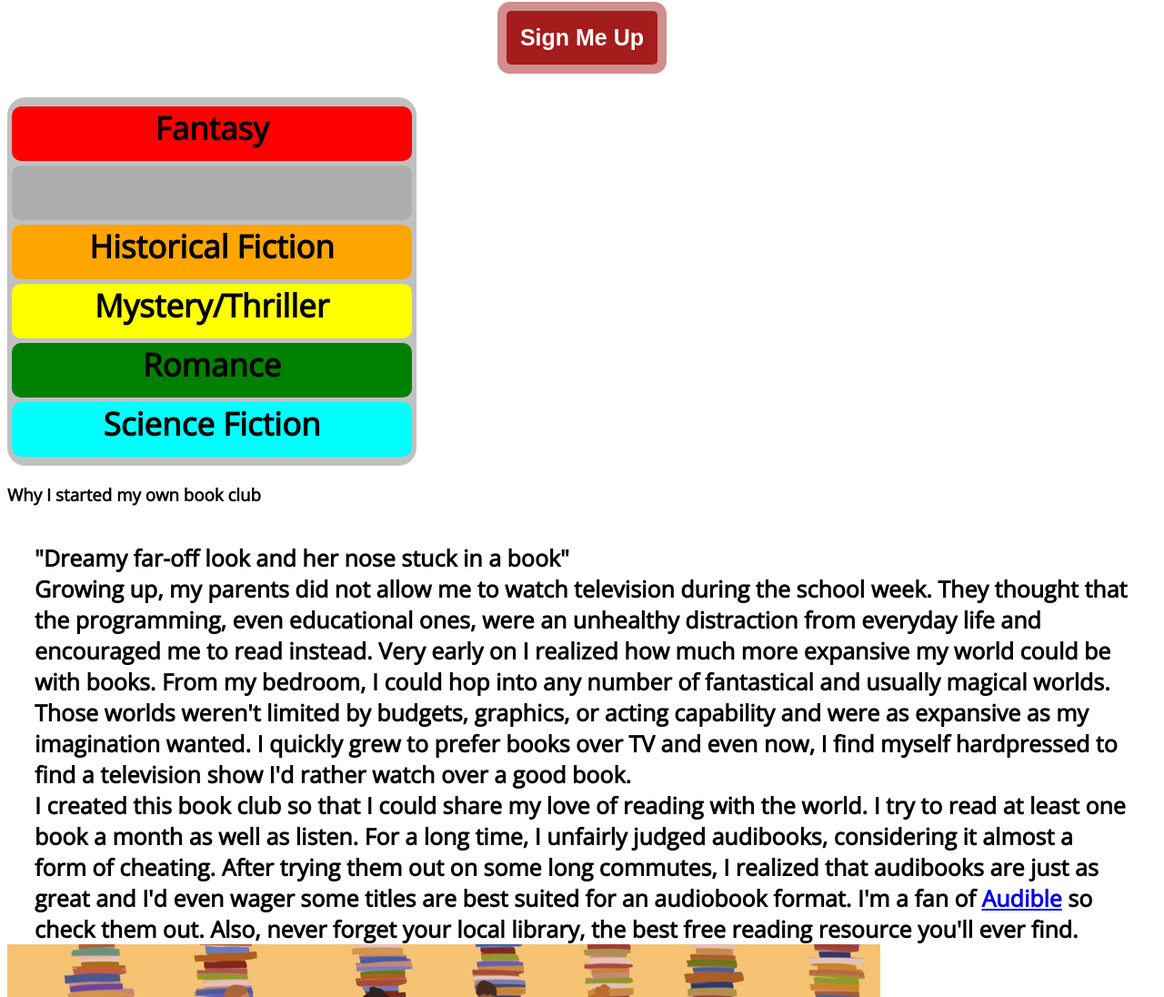
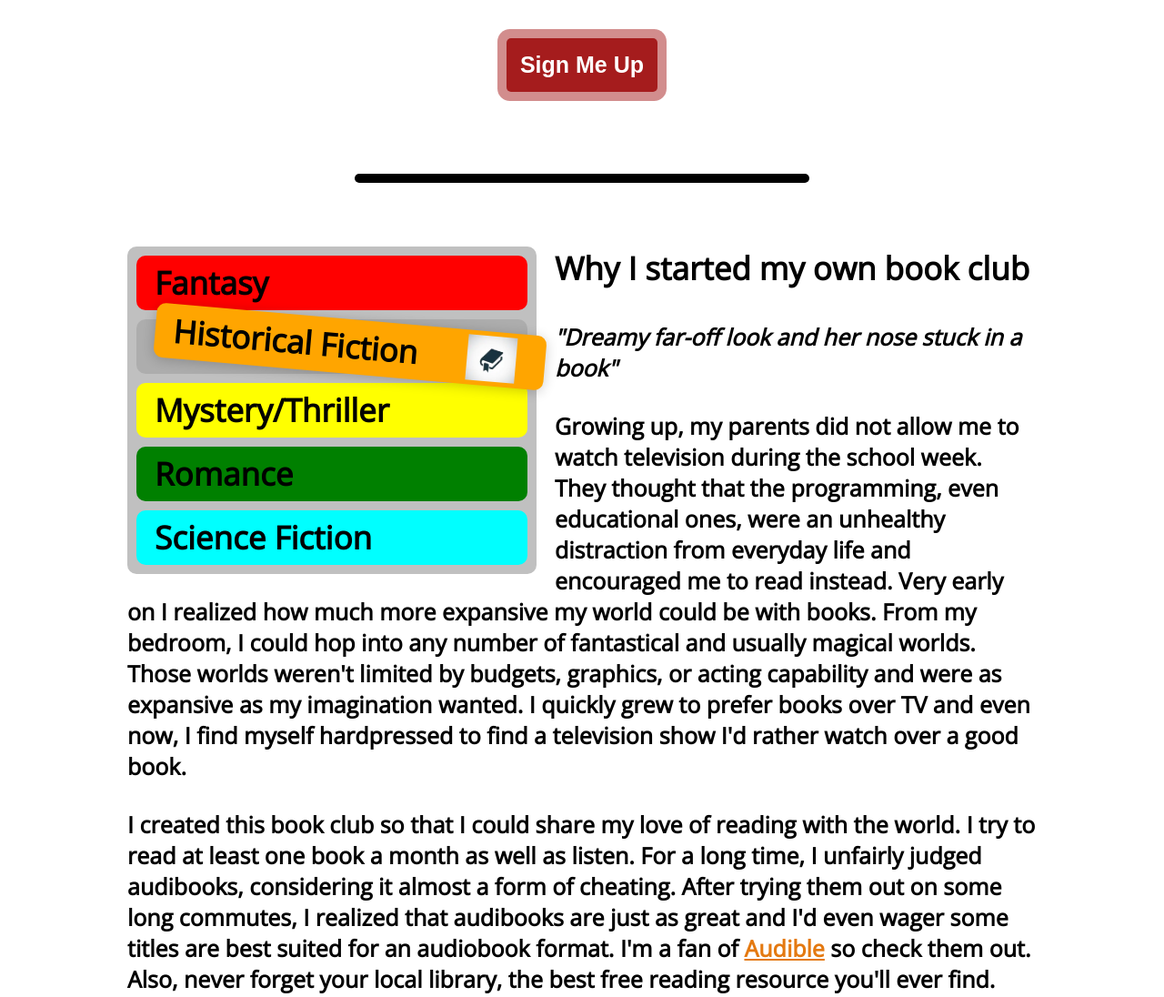
Before and after one commit to lrolle93/book-club, a plain HTML site: page book-club.html in a window 1280 px wide. Shown: the part 1051-2147 px from the top of the page at 91% size. Drawn offline with nearby package versions, Linux system fonts and the light colour scheme.

Commit message:
Story Section, Footer Styling
Added HTML & Images

```diff
--- a/book-club.css
+++ b/book-club.css
@@ -12,7 +12,7 @@ h2{
 p{
 	font-weight: bolder;
 	font-size: 25px;
-	margin: 0 30px;
+	margin: 30px 0;
 }
 
 
@@ -78,19 +78,6 @@ h1{
 	transform: rotate(15deg);
 }
 
-
-.book-banner a.rmore{
-	font-size: 25px;
-	font-weight: bold;
-	display: inline-block;
-	color: white;
-	background: #A51C1D;
-	box-shadow: 0 0 0 10px rgba(165, 28, 29,.5);
-	padding: 15px;
-	border-radius: 5px;
-	text-decoration: none;
-	margin: 20px 10px;
-	}
 
 /*Nav Bar
 
@@ -192,42 +179,28 @@ nav ul li a{
 	text-decoration: none;
 	margin: 20px 10px;
 	border-width: 0;
+	border: none;
+	cursor: pointer;
+	outline: none;
 }
 
-/*
+.cta:active{
+	opacity: .7;
+}
 
-<div class="story" id="the-story">
-	<ul class="list">
-		<li class="red">Fantasy</li>
-		<li>&nbsp;</li>
-		<li class="orange">Historical Fiction</li>
-		<li class="yellow">Mystery/Thriller</li>
-		<li class="gave">Romance</li>
-		<li class="blue">Science Fiction</li>
-	</ul>
-
-
-
-	<h3>Why I started my own book club</h3>
-	<br>
-	<p class="quote">  "Dreamy far-off look and her nose stuck in a book" </p>
-	<p>
-		Growing up, my parents did not allow me to watch television during the school week. They thought that the programming, even educational ones, were an unhealthy distraction from everyday life and encouraged me to read instead. Very early on I realized how much more expansive my world could be with books. From my bedroom, I could hop into any number of fantastical and usually magical worlds. Those worlds weren't limited by budgets, graphics, or acting capability and were as expansive as my imagination wanted. I quickly grew to prefer books over TV and even now, I find myself hardpressed to find a television show I'd rather watch over a good book.</p>
-		<p> I created this book club so that I could share my love of reading with the world. I try to read at least one book a month as well as listen. For a long time, I unfairly judged audibooks, considering it almost a form of cheating. After trying them out on some long commutes, I realized that audibooks are just as great and I'd even wager some titles are best suited for an audiobook format. I'm a fan of <a href="#">Audible</a> so check them out. Also, never forget your local library, the best free reading resource you'll ever find.</p>
-</div>
-*/
-
-.story{
-
-}
+/*List & Story*/
 
 .list{
 	width: 450px;
-	padding: 5px;
+	padding: 10px;
 	box-sizing: border-box;
 	background-color: silver;
-	border-radius: 20px;
+	border-radius: 10px;
+	float: left;
+	margin: 0 20px 20px 0px;
+	position: relative;
 }
+
 
 
 .list li{
@@ -237,25 +210,137 @@ nav ul li a{
 	color: black;
 	font-weight: bold;
 	display: block;
-	text-align: center;
 	box-sizing: border-box;
-	margin: 5px 0px;
+	margin: 10px 0px;
+	padding: 6px 20px;
 }
 
-.red{
+.list li.red{
 	background-color: red;
 	margin-top: 0px;
 }
 
-.blank{background-color: rgba(0,0,0,.1);}
 
-.orange{background-color: orange;}
+.list li.blank{background-color: rgba(0,0,0,.1);}
 
-.yellow{background-color: yellow;}
 
-.green{background-color: green;}
+.list li.orange{
+	background-color: orange;
+	position: absolute;
+	top: 70px;
+	left: 30px;
+	right: -10px;
+	transform: rotate(5deg);
+	box-shadow: 0 2px 14px rgba(0,0,0,.2);
 
-.blue{
+}
+
+.list li.orange:after{
+	content: '';
+	display: block;
+	position: absolute;
+	width: 54px;
+	height: 50px;
+	background: url(img/bookmark.jpg) no-repeat 0 0;
+	background-size: 100%;
+	top: 5px;
+	left: 80%;
+}
+
+.list li.yellow{background-color: yellow;}
+
+
+.list li.green{background-color: green;}
+
+
+.list li.blue{
 	background-color: cyan;
 	margin-bottom: 0px;
 }
+
+.story h3{
+	font-size: 35px;
+}
+
+.quote {
+	font-style: italic;
+}
+
+.story p a{
+	color: #E47911;
+}
+
+
+/*Seperators*/
+.sep{
+	width: 500px;
+	height: 10px;
+	background-color: black;
+	margin: 70px auto;
+	border-radius: 5px;
+}
+
+.final{
+	display: block;
+	margin: 0 auto;
+}
+
+footer{
+	text-align: center;
+	font-size: 20px;
+	color: rgba(0,0,0,.5);
+}
+
+footer a{
+	color: rgba(0,0,0,.5);
+}
+/* Footer
+
+<footer>
+	<p>This site was created during a <a href="https://taptapkaboom.com/">
+	Tap Tap Kaboom Class</a> &copy; Liam </p>
+</footer>
+*/
+
+
+
+/*pop up
+<div  class="popup">
+
+	<div class="blanket"></div>
+
+
+	<div class="content">
+		<h2>Fill In Your Info</h2>
+		<form action="">
+			<div class="fname">
+			<label>First Name</label>
+			<input type="text" placeholder="Book">
+			</div>
+
+			<div class="lname">
+			<label>Last Name</label>
+			<input type="text" placeholder="Worm">
+			</div>
+
+			<div class="email">
+			<label>E-mail</label>
+			<input type="text" placeholder="booksrus@read.com">
+			</div>
+
+			<div class="genre">
+			<label>Favorite Genre</label>
+			<input type="text" placeholder="Spooky">
+			</div>
+
+			<button class="cta">Sign Me Up</button>
+
+		</form>
+		<button class="close">Close</button>
+
+	</div>
+	*/
+
+	.popup{
+		display: none;
+	}
--- a/book-club.html
+++ b/book-club.html
@@ -23,7 +23,7 @@
 	<h3>See the latest books that I've read  <br>
 	and find one that suits you. </h3>
 
-	<a class="rmore" href="#more-info">Read More</a>
+	<a class="rmore cta" href="#more-info">Read More</a>
 </div>
 
 	<div class="char1"></div>
@@ -60,6 +60,7 @@
 
 <!-- Text -->
 <div class="story" id="the-story">
+	<div class="wrapper">
 	<ul class="list">
 		<li class="red">Fantasy</li>
 		<li class="blank">&nbsp;</li>
@@ -72,19 +73,20 @@
 
 
 	<h3>Why I started my own book club</h3>
-	<br>
+
 	<p class="quote">  "Dreamy far-off look and her nose stuck in a book" </p>
-	<p>
+		<p>
 		Growing up, my parents did not allow me to watch television during the school week. They thought that the programming, even educational ones, were an unhealthy distraction from everyday life and encouraged me to read instead. Very early on I realized how much more expansive my world could be with books. From my bedroom, I could hop into any number of fantastical and usually magical worlds. Those worlds weren't limited by budgets, graphics, or acting capability and were as expansive as my imagination wanted. I quickly grew to prefer books over TV and even now, I find myself hardpressed to find a television show I'd rather watch over a good book.</p>
-		<p> I created this book club so that I could share my love of reading with the world. I try to read at least one book a month as well as listen. For a long time, I unfairly judged audibooks, considering it almost a form of cheating. After trying them out on some long commutes, I realized that audibooks are just as great and I'd even wager some titles are best suited for an audiobook format. I'm a fan of <a href="#">Audible</a> so check them out. Also, never forget your local library, the best free reading resource you'll ever find.</p>
+		<p> I created this book club so that I could share my love of reading with the world. I try to read at least one book a month as well as listen. For a long time, I unfairly judged audibooks, considering it almost a form of cheating. After trying them out on some long commutes, I realized that audibooks are just as great and I'd even wager some titles are best suited for an audiobook format. I'm a fan of <a href="https://www.audible.com/">Audible</a> so check them out. Also, never forget your local library, the best free reading resource you'll ever find.</p>
+		</div>
 </div>
 
 <!-- Separator  -->
 <div class="sep">
 
 </div>
-
-<img src="img/book-club.jpg">
+<!-- Image -->
+<img class="final" src="img/book-club.jpg">
 
 <!-- Footer -->
 
```
Also changed, not shown: img/bookmark.jpg (added).
